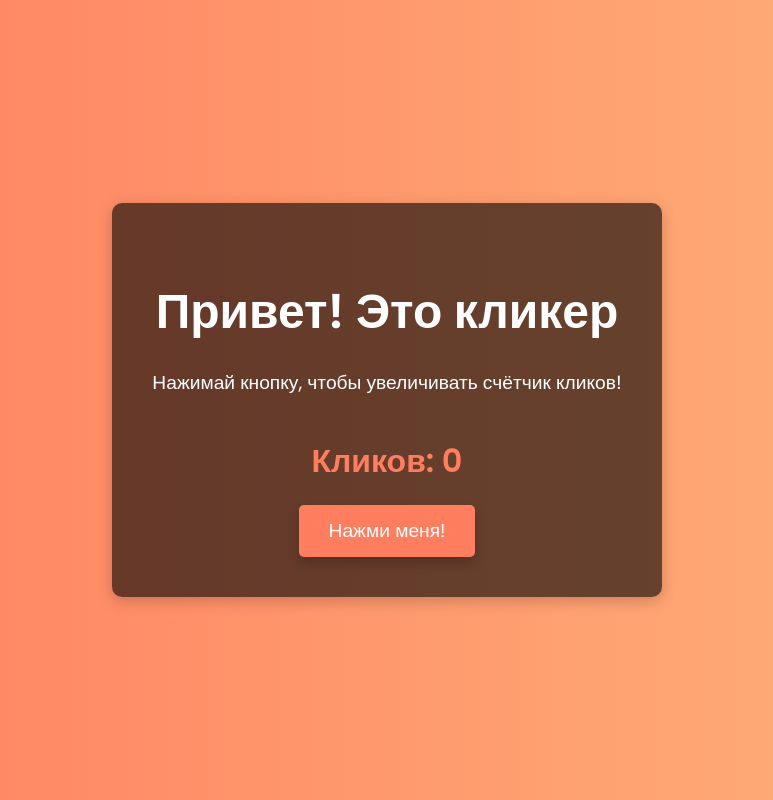
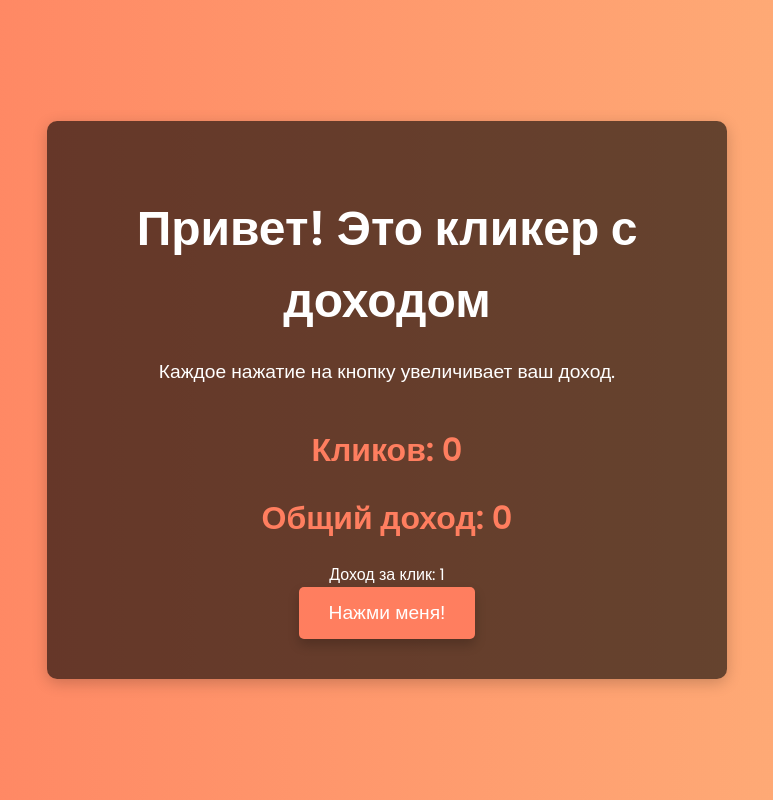
Before and after one commit to invokeqwe/qwe, a plain HTML site: page index.html in a window 1280 px wide. Shown: the whole page, without its empty margins (253-1026 px from the left). Drawn offline with Linux system fonts and the light colour scheme.

Commit message:
Update index.html

```diff
--- a/index.html
+++ b/index.html
@@ -3,7 +3,7 @@
 <head>
   <meta charset="UTF-8">
   <meta name="viewport" content="width=device-width, initial-scale=1.0">
-  <title>Кликер с счётчиком</title>
+  <title>Кликер с доходом</title>
   <!-- Подключаем Google Fonts для красивых шрифтов -->
   <link href="https://fonts.googleapis.com/css2?family=Poppins:wght@300;400;600&display=swap" rel="stylesheet">
   <style>
@@ -41,7 +41,7 @@
       margin-bottom: 40px;
     }
 
-    #clicks {
+    #clicks, #income {
       font-size: 2rem;
       font-weight: 600;
       color: #ff7e5f;
@@ -86,9 +86,11 @@
 <body>
 
   <div class="container">
-    <h1>Привет! Это кликер</h1>
-    <p>Нажимай кнопку, чтобы увеличивать счётчик кликов!</p>
+    <h1>Привет! Это кликер с доходом</h1>
+    <p>Каждое нажатие на кнопку увеличивает ваш доход.</p>
     <div id="clicks">Кликов: 0</div>
+    <div id="income">Общий доход: 0</div>
+    <div id="incomePerClick">Доход за клик: 1</div>
     <button id="actionButton">Нажми меня!</button>
   </div>
 
@@ -96,19 +98,22 @@
     const tg = window.Telegram.WebApp;
     tg.ready();
 
-    // Инициализация счётчика кликов
+    // Инициализация переменных
     let clickCount = 0;
+    const incomePerClick = 1; // Доход за клик (можно изменить на любое значение)
+    let totalIncome = 0;
 
     // Обработчик кликов на кнопку
     document.getElementById('actionButton').addEventListener('click', function() {
-      // Увеличиваем счётчик
+      // Увеличиваем счётчик кликов
       clickCount++;
 
-      // Обновляем текст на странице
+      // Увеличиваем общий доход на доход за клик
+      totalIncome += incomePerClick;
+
+      // Обновляем отображение на странице
       document.getElementById('clicks').textContent = `Кликов: ${clickCount}`;
-
-      // Отправляем данные в Telegram (необязательно)
-      tg.sendData(`Количество кликов: ${clickCount}`);
+      document.getElementById('income').textContent = `Общий доход: ${totalIncome}`;
     });
   </script>
 
```
